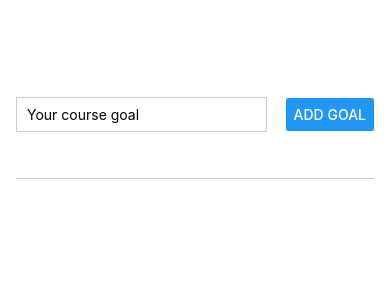
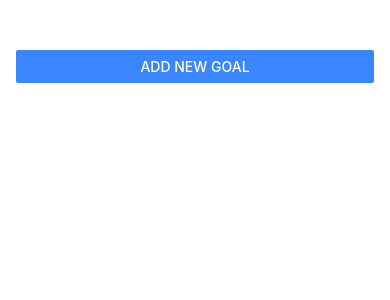
Before and after one commit to KovacFilip/react_native_course, a React Native app in the folder GoalsApp/: screen / in a window 390 px wide. Shown: the top 300 px of the page. Built offline with nearby package versions, Linux system fonts and the light colour scheme.

Commit message:
Added a modal

```diff
--- a/GoalsApp/App.js
+++ b/GoalsApp/App.js
@@ -1,9 +1,10 @@
 import { useState } from "react";
-import { FlatList, StyleSheet, View } from "react-native";
+import { Button, FlatList, StyleSheet, View } from "react-native";
 import { GoalInput } from "./components/GoalInput";
 import { GoalItem } from "./components/GoalItem";
 
 export default function App() {
+    const [modalIsVisible, setModalIsVisible] = useState(false);
     const [listOfGoals, setListOfGoals] = useState([]);
 
     const addGoalHandler = (enteredGoalText) => {
@@ -11,6 +12,14 @@ export default function App() {
             ...prevState,
             { text: enteredGoalText, id: Math.random().toString() },
         ]);
+    };
+
+    const viewModal = () => {
+        setModalIsVisible(true);
+    };
+
+    const hideModal = () => {
+        setModalIsVisible(false);
     };
 
     const deleteGoalHandler = (index) => {
@@ -21,7 +30,12 @@ export default function App() {
 
     return (
         <View style={styles.appContainer}>
-            <GoalInput addGoalHandler={addGoalHandler} />
+            <GoalInput
+                addGoalHandler={addGoalHandler}
+                hideModal={hideModal}
+                visible={modalIsVisible}
+            />
+            <Button title="Add New Goal" onPress={viewModal} color="#3A86FF" />
             <View style={styles.goalsContainer}>
                 <FlatList
                     data={listOfGoals}
--- a/GoalsApp/components/GoalInput.js
+++ b/GoalsApp/components/GoalInput.js
@@ -1,7 +1,7 @@
 import { useState } from "react";
-import { Button, StyleSheet, TextInput, View } from "react-native";
+import { Button, Modal, StyleSheet, TextInput, View } from "react-native";
 
-export const GoalInput = ({ addGoalHandler }) => {
+export const GoalInput = ({ addGoalHandler, visible, hideModal }) => {
     const [enteredGoalText, setEnteredGoalText] = useState("");
 
     const goalInputHandler = (text) => {
@@ -11,9 +11,16 @@ export const GoalInput = ({ addGoalHandler }) => {
     const addGoal = () => {
         addGoalHandler(enteredGoalText);
         setEnteredGoalText("");
+        hideModal();
+    };
+
+    const cancelAddGoal = () => {
+        setEnteredGoalText("");
+        hideModal();
     };
 
     return (
+        <Modal visible={visible} animationType="slide">
             <View style={styles.inputContainer}>
                 <TextInput
                     style={styles.textInput}
@@ -21,30 +28,43 @@ export const GoalInput = ({ addGoalHandler }) => {
                     onChangeText={goalInputHandler}
                     value={enteredGoalText}
                 />
-            <Button
-                title="Add goal"
-                onPress={addGoal}
-            />
+                <View style={styles.buttonContainer}>
+                    <View style={styles.button}>
+                        <Button title="Add goal" onPress={addGoal} />
                     </View>
+                    <View style={styles.button}>
+                        <Button title="Cancel" onPress={cancelAddGoal} />
+                    </View>
+                </View>
+            </View>
+        </Modal>
     );
 };
 
 const styles = StyleSheet.create({
     inputContainer: {
         flex: 1,
-        flexDirection: "row",
-        justifyContent: "space-between",
+        justifyContent: "center",
         alignItems: "center",
         marginBottom: 24,
         borderBottomWidth: 1,
         borderBottomColor: "#ccc",
+        padding: 16,
     },
     textInput: {
         borderWidth: 1,
         borderColor: "#ccc",
-        width: "70%",
+        width: "100%",
         marginRight: 8,
         height: 35,
         paddingLeft: 10,
     },
+    buttonContainer: {
+        marginTop: 10,
+        flexDirection: "row",
+    },
+    button: {
+        width: 100,
+        marginHorizontal: 8,
+    },
 });
```
Lines whose indentation alone changed are shown as unchanged.
